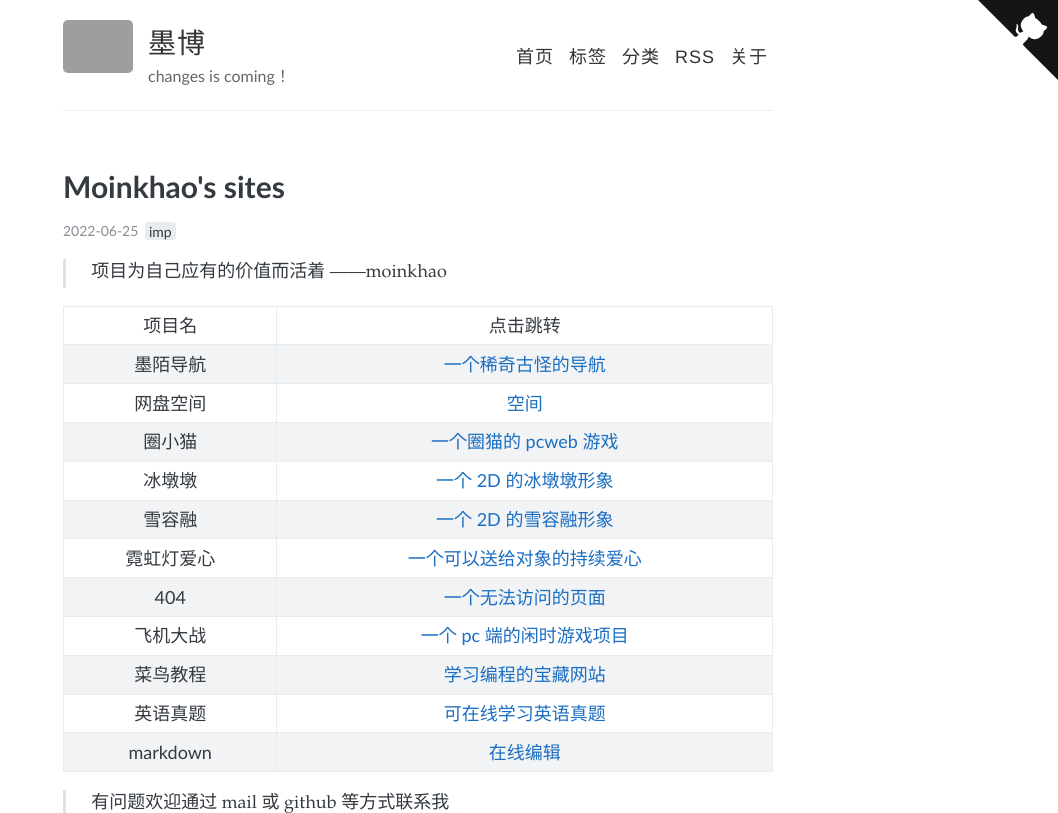
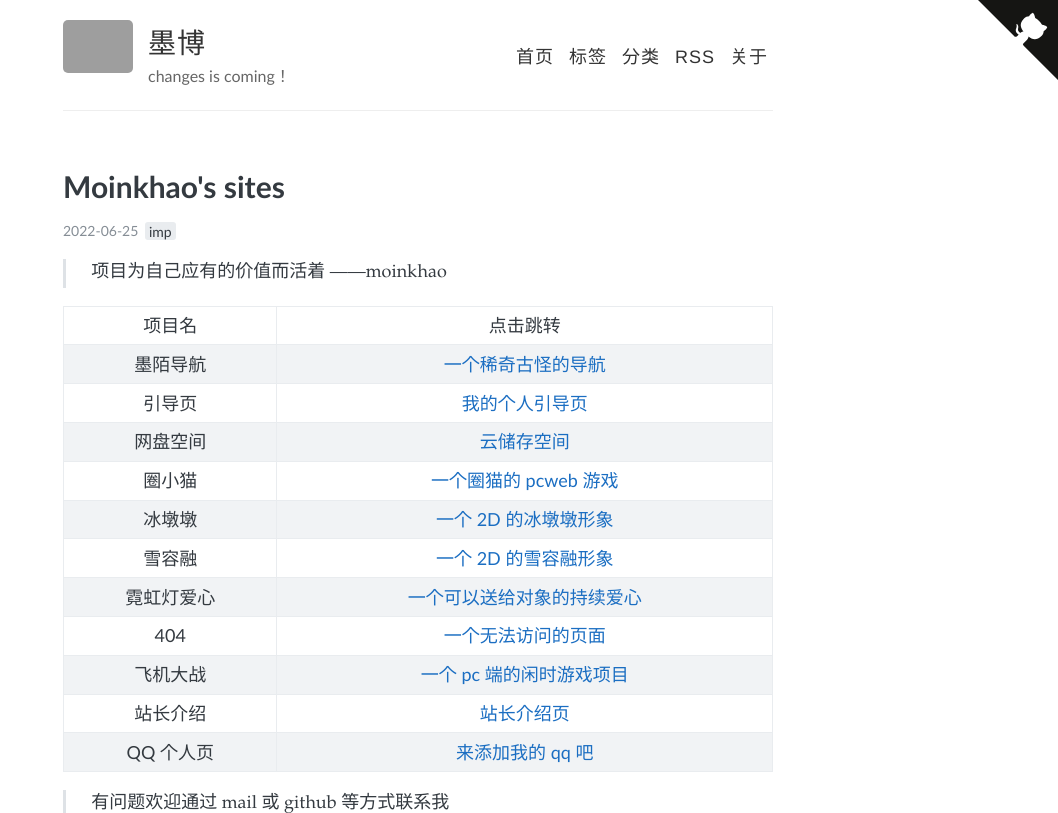
Before and after one commit to moinkhao/blog, a Jekyll site: the page built from _posts/2022-6-24-mysite.md, in a window 1280 px wide and 900 px high, cut to the strip 0-813 px from the top of the window. Shown: the whole strip, without its empty margins (222-1280 px from the left). Built offline with Jekyll 4.4.1, drawn with Linux system fonts in a browser that asks for light colours; grey boxes are pictures that could not be loaded.

Commit message:
Update 2022-6-24-mysite.md

```diff
--- a/_posts/2022-6-24-mysite.md
+++ b/_posts/2022-6-24-mysite.md
@@ -15,16 +15,16 @@ is_sticky: true
 |  项目名   | 点击跳转  |
 |  :----:  |  :----:  |
 | 墨陌导航 | [一个稀奇古怪的导航](https://h539251932.github.io/daohang) |
-| 网盘空间  | [空间](http://h539251932.ys168.com) |
+| 引导页 | [我的个人引导页](https://moinkhao.rth7.com/) |
+| 网盘空间  | [云储存空间](http://h539251932.ys168.com) |
 | 圈小猫 | [一个圈猫的pcweb游戏](https://xiaojiarun.github.io/mao.html) |
 | 冰墩墩 | [一个2D的冰墩墩形象](https://h539251932.github.io/mohao/bdd) |
 | 雪容融 | [一个2D的雪容融形象](https://h539251932.github.io/mohao/xrr) |
 | 霓虹灯爱心 | [一个可以送给对象的持续爱心](https://h539251932.github.io/mohao/lovea) |
 | 404 | [一个无法访问的页面](https://h539251932.github.io/mohao/404.html) |
 | 飞机大战 | [一个pc端的闲时游戏项目](https://moinkhao.rth7.com/fly) |
-| 菜鸟教程 | [学习编程的宝藏网站](https://www.runoob.com/) |
-| 英语真题 | [可在线学习英语真题](https://zhenti.burningvocabulary.com/) |
-| markdown | [在线编辑](https://md.mzr.me/) |
+| 站长介绍 | [站长介绍页](https://h539251932.github.io/moinkhao/) |
+| QQ个人页 | [来添加我的qq吧](https://moinkhao.rth7.com/space/index) |
 
 
 
```
